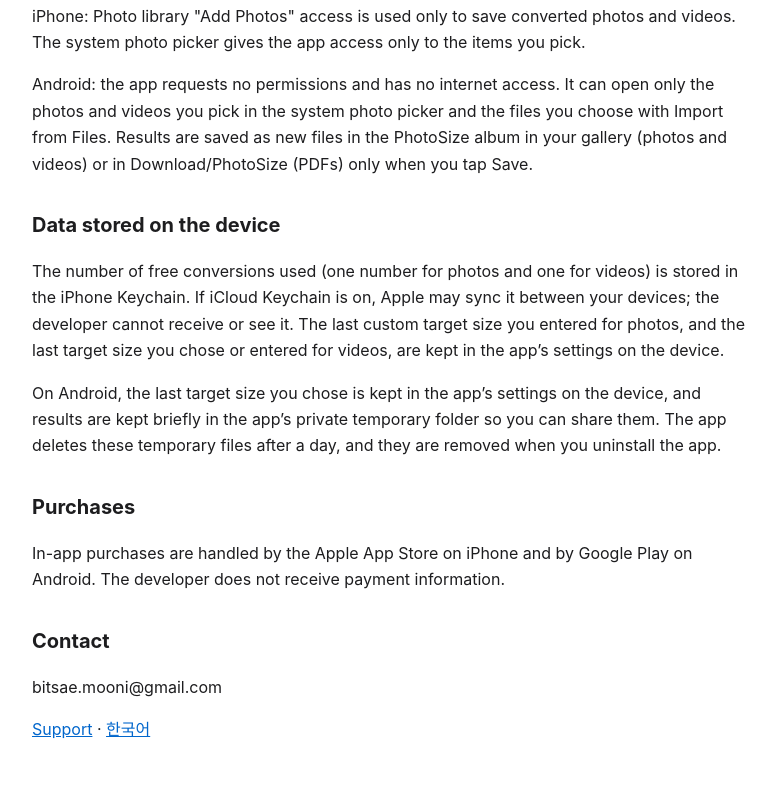
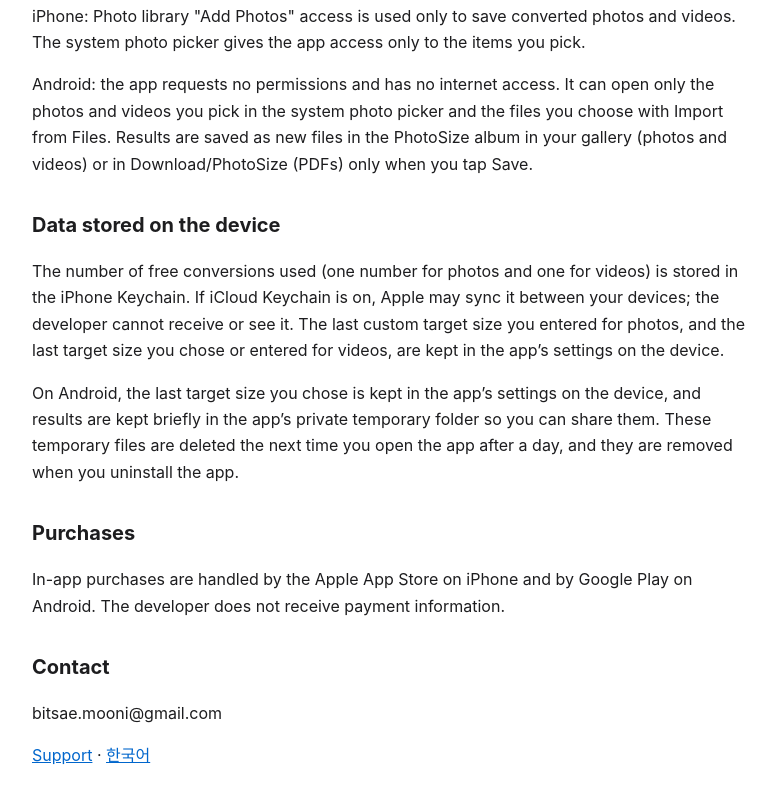
Before and after one commit to chairman125/photosize-support, a plain HTML site: page privacy.html in a window 1280 px wide. Shown: the part 866-1669 px from the top of the page, without its empty margins (248-1024 px from the left). Drawn offline with Linux system fonts and the light colour scheme.

Commit message:
개인정보 처리방침: 임시 파일 지우는 때를 정확히
Co-Authored-By: Claude Opus 5.5 <noreply@anthropic.com>

```diff
--- a/privacy.html
+++ b/privacy.html
@@ -16,7 +16,7 @@
 <p>Android: the app requests no permissions and has no internet access. It can open only the photos and videos you pick in the system photo picker and the files you choose with Import from Files. Results are saved as new files in the PhotoSize album in your gallery (photos and videos) or in Download/PhotoSize (PDFs) only when you tap Save.</p>
 <h2>Data stored on the device</h2>
 <p>The number of free conversions used (one number for photos and one for videos) is stored in the iPhone Keychain. If iCloud Keychain is on, Apple may sync it between your devices; the developer cannot receive or see it. The last custom target size you entered for photos, and the last target size you chose or entered for videos, are kept in the app’s settings on the device.</p>
-<p>On Android, the last target size you chose is kept in the app’s settings on the device, and results are kept briefly in the app’s private temporary folder so you can share them. The app deletes these temporary files after a day, and they are removed when you uninstall the app.</p>
+<p>On Android, the last target size you chose is kept in the app’s settings on the device, and results are kept briefly in the app’s private temporary folder so you can share them. These temporary files are deleted the next time you open the app after a day, and they are removed when you uninstall the app.</p>
 <h2>Purchases</h2>
 <p>In-app purchases are handled by the Apple App Store on iPhone and by Google Play on Android. The developer does not receive payment information.</p>
 <h2>Contact</h2>
```
Also changed, not shown: privacy-ko.html (+1 -1 lines).
